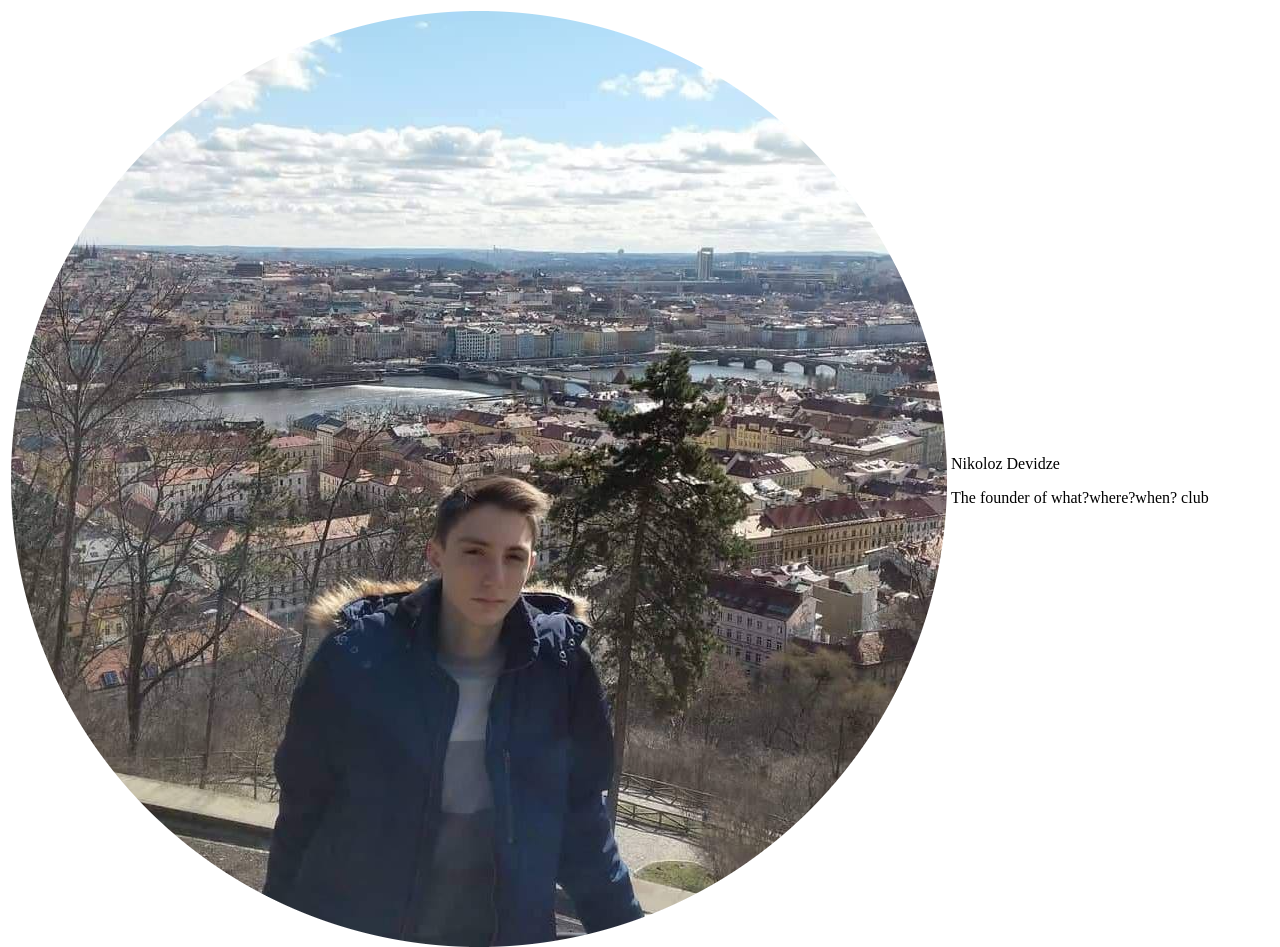
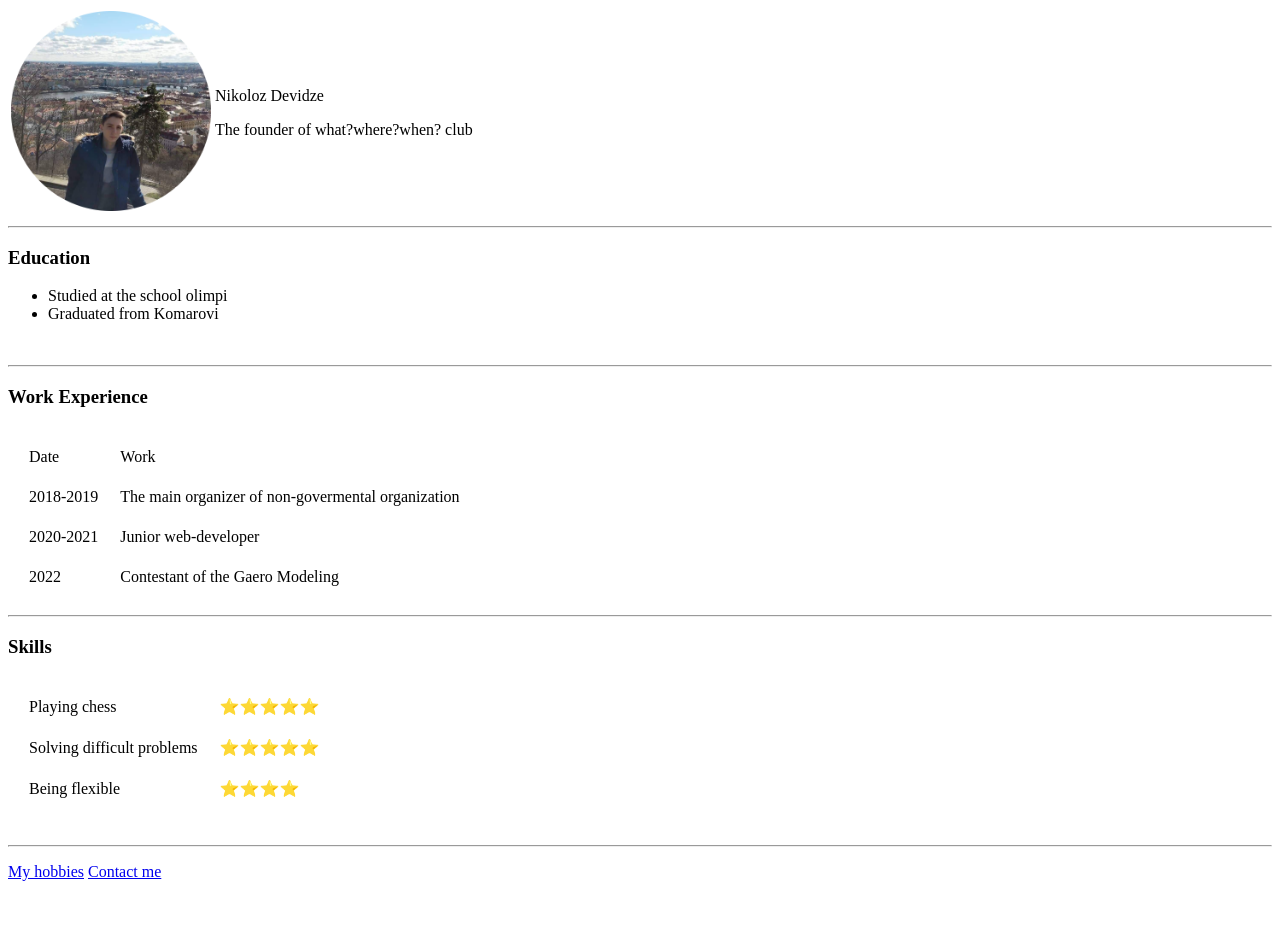
Before and after one commit to NikaDevidze/PesonalWebsite, a plain HTML site: page index.html in a window 1280 px wide. Shown: the top 947 px of the page. After the commit the page ends 897 px from the top, so only its background shows below. Drawn offline with Linux system fonts and the light colour scheme.

Commit message:
Update index.html

```diff
--- a/index.html
+++ b/index.html
@@ -7,7 +7,7 @@
   <body>
 <table cells\class="20">
   <tr>
-    <td><img src="images/Nick'sPicture.png" alt="NikolozDevidze's profile picture"></td>
+    <td><img src="images/Nick'sPicture.png" alt="NikolozDevidze's profile picture" width="200" height="200"></td>
     <td><p>Nikoloz Devidze</p>
     <p>The founder of what?where?when? club</p>
   </td>
```
